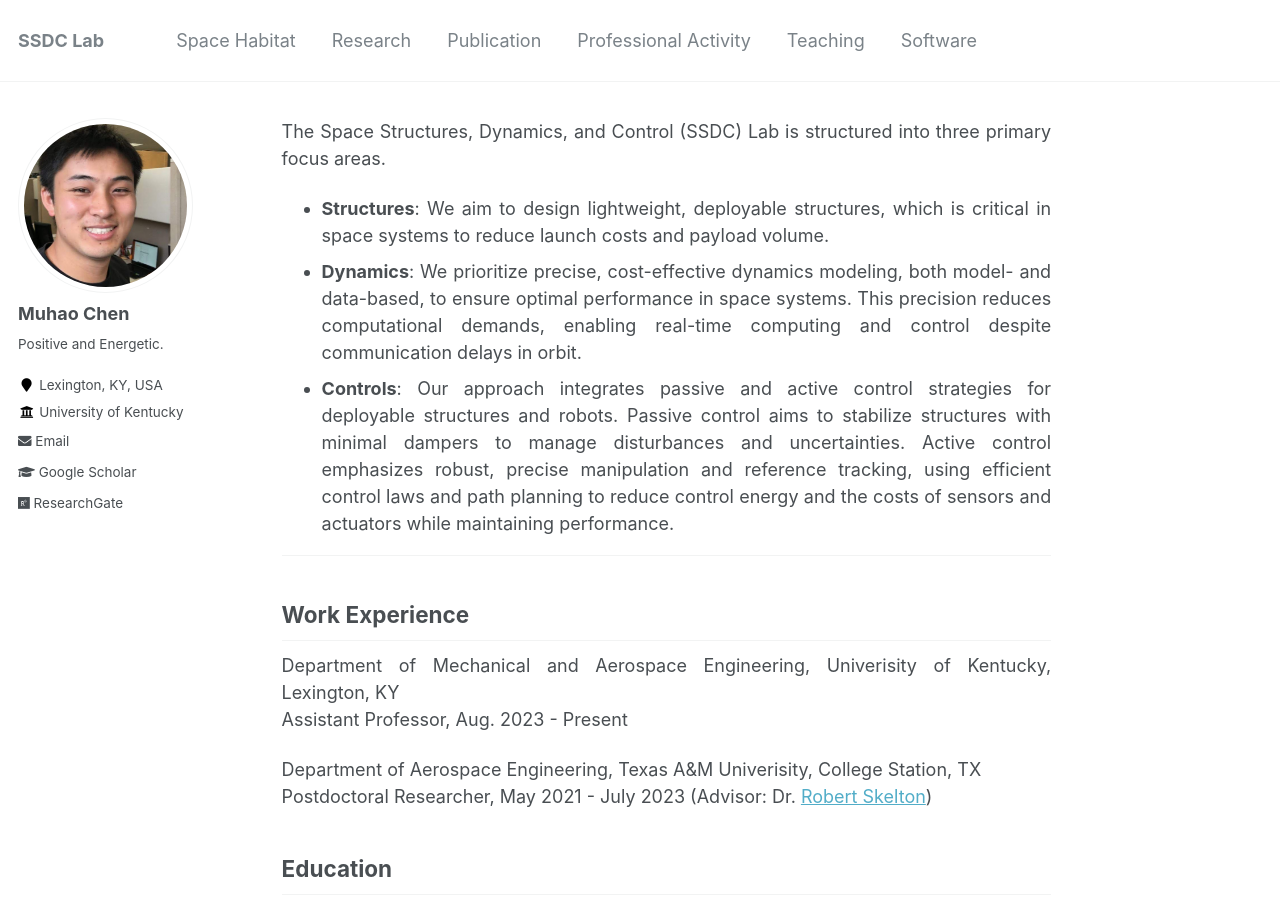
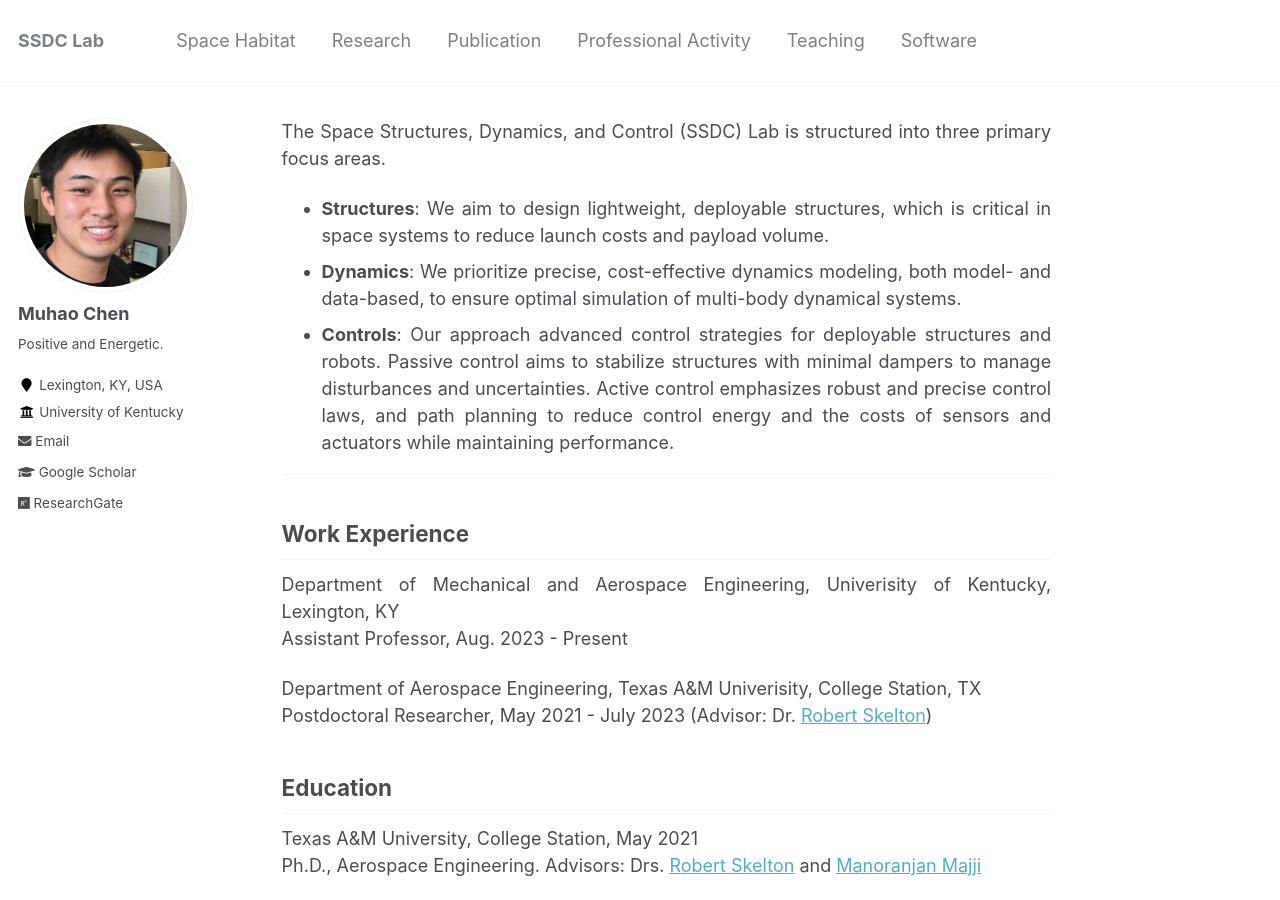
Before and after one commit to Muhao-Chen/muhao-chen.github.io, a Jekyll site: the page built from _pages/about.md, in a window 1280 px wide and 900 px high. Built offline with Jekyll 4.4.1, drawn with Linux system fonts in a browser that asks for light colours.

Commit message:
Update about.md

```diff
--- a/_pages/about.md
+++ b/_pages/about.md
@@ -20,10 +20,11 @@ toc: true
 
 The Space Structures, Dynamics, and Control (SSDC) Lab is structured into three primary focus areas.
 * **Structures**: We aim to design lightweight, deployable structures, which is critical in space systems to reduce launch costs and payload volume.
-* **Dynamics**: We prioritize precise, cost-effective dynamics modeling, both model- and data-based, to ensure optimal performance in space systems. This precision reduces computational demands, enabling real-time computing and control despite communication delays in orbit.
-* **Controls**: Our approach integrates passive and active control strategies for deployable structures and robots. Passive control aims to stabilize structures with minimal dampers to manage disturbances and uncertainties. Active control emphasizes robust, precise manipulation and reference tracking, using efficient control laws and path planning to reduce control energy and the costs of sensors and actuators while maintaining performance.
-
-
+* **Dynamics**: We prioritize precise, cost-effective dynamics modeling, both model- and data-based, to ensure optimal simulation of multi-body dynamical systems.
+<!-- performance in space systems. This precision reduces computational demands, enabling real-time computing and control despite communication delays in orbit.  -->
+* **Controls**: Our approach advanced control strategies for deployable structures and robots. Passive control aims to stabilize structures with minimal dampers to manage disturbances and uncertainties. Active control emphasizes robust and precise control laws, and path planning to reduce control energy and the costs of sensors and actuators while maintaining performance.
+<!-- integrates passive and active -->
+<!-- manipulation and reference tracking, using efficient  -->
 
 <!-- Please get in touch with me directly (muhaochen@uky.edu) if you are keen on tensegrity and require assistance. I am willing to offer guidance and support within my capabilities. -->
 
```
